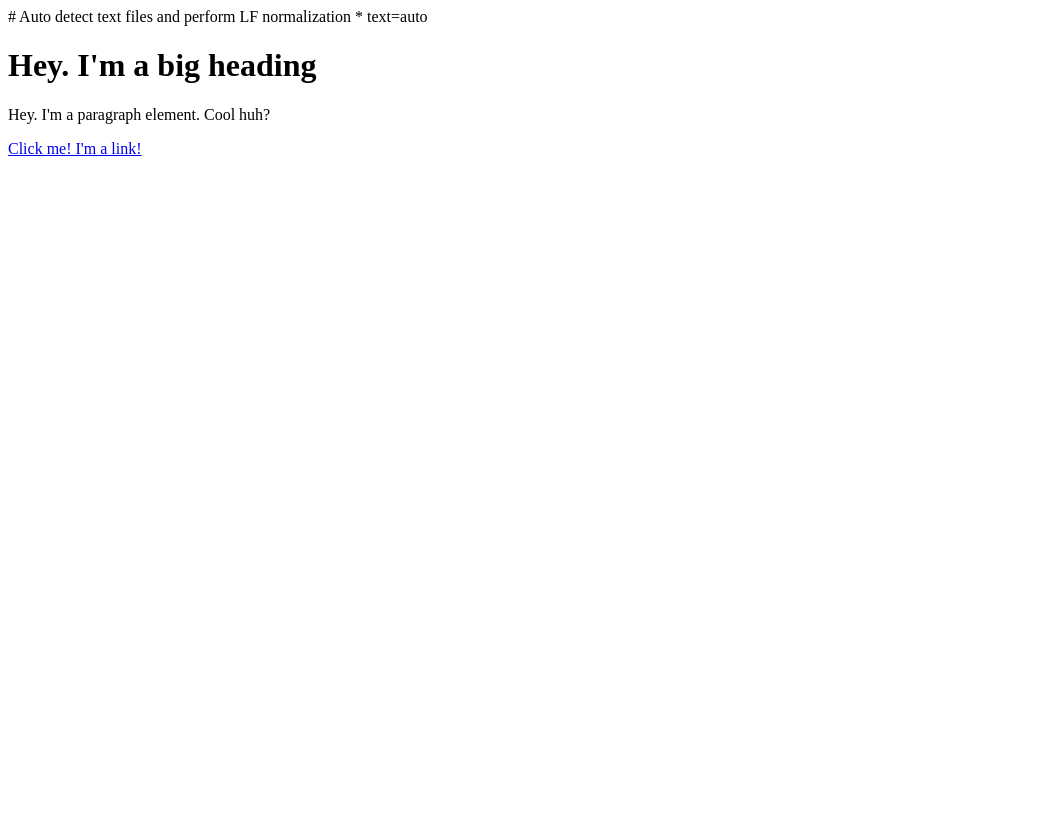
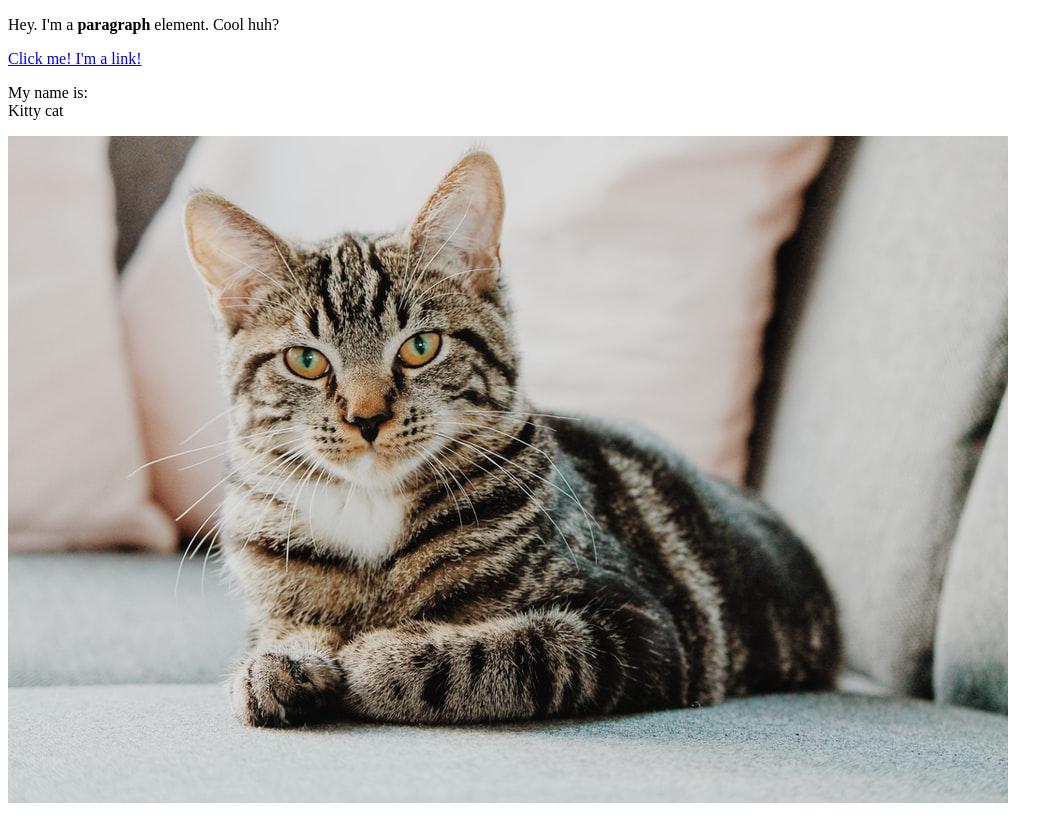
Before and after one commit to BanenenPuree/Cartoon-hero, a plain HTML site: page test.html in a window 1280 px wide. Shown: the whole page, without its empty margins (0-1063 px from the left). Drawn offline with Linux system fonts and the light colour scheme.

Commit message:
Added a cat image and a few things

```diff
--- a/test.html
+++ b/test.html
@@ -1,5 +1,15 @@
-# Auto detect text files and perform LF normalization
-* text=auto
-<h1>Hey. I'm a big heading</h1>
-<p>Hey. I'm a paragraph element. Cool huh?</p>
-<a href="https://google.com" target="_blank" title="Let's go to Google">Click me! I'm a link!</a>
+<!DOCTYPE html>
+<!DOCTYPE html>
+<html lang="en" dir="ltr">
+  <head>
+    <title>Test page</title>
+    <meta charset="utf-8">
+    <title></title>
+  </head>
+  <body>
+      <p>Hey. I'm a <b>paragraph</b> element. Cool huh?</p>
+      <a href="https://google.com" target="_blank" title="Let's go to Google">Click me! I'm a link!</a>
+      <p>My name is:<br>Kitty cat</p>
+      <img src="img/cat.jpeg" alt="cat">
+</body>
+</html>
```
Also changed, not shown: img/cat.jpeg (added), 1 other file.
